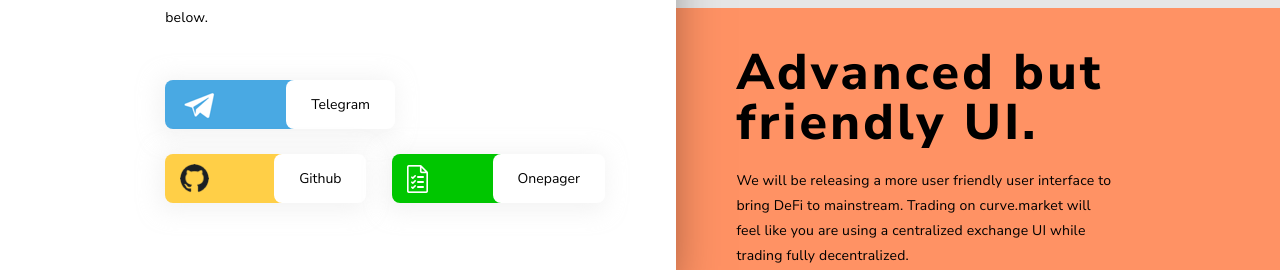
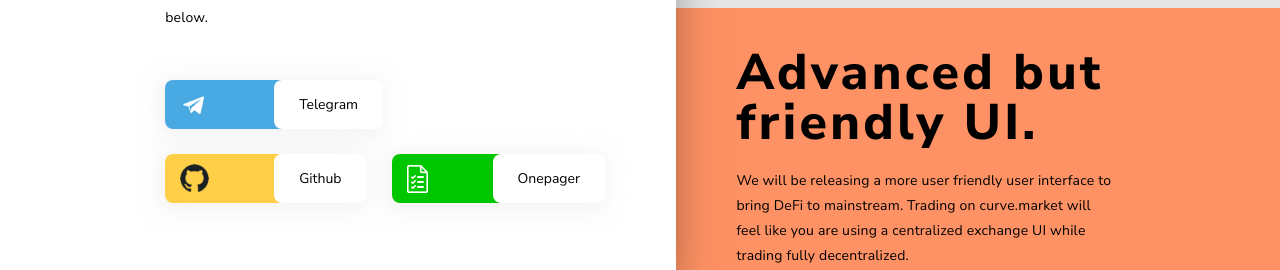
Before and after one commit to StarDEXio/website, a Jekyll site: the page built from index.en.markdown, in a window 1280 px wide. Shown: the part 592-862 px from the top of the page. Built offline with Jekyll 4.4.1, drawn with Linux system fonts in a browser that asks for light colours.

Commit message:
Update style.scss

```diff
--- a/_sass/style.scss
+++ b/_sass/style.scss
@@ -255,7 +255,9 @@ p {
   &--telegram {
     background: #49a9e3;
 
-
+    img{
+      width: 29px;
+    }
   }
 
   &--github {
```
